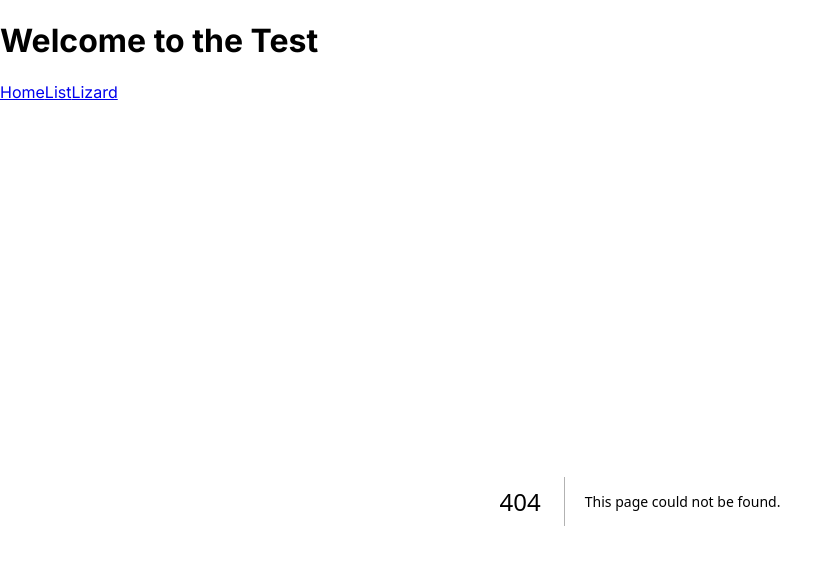
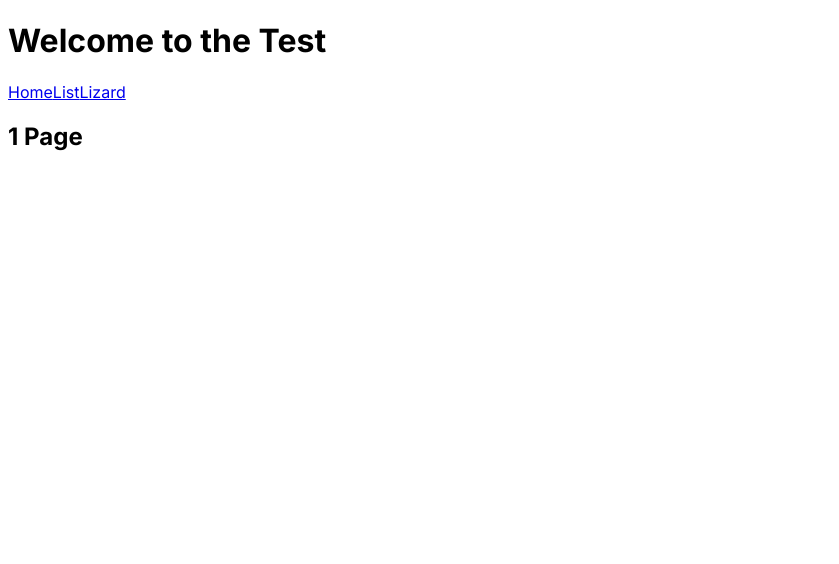
Before and after one commit to martingardner/nextjs-14-test, a Next.js app in the folder next14-test/: page /1 in a window 1280 px wide. Before the commit this address had no page. Shown: the top 564 px of the page, without its empty margins (0-839 px from the left). Built offline with nearby package versions, Linux system fonts and the light colour scheme.

Commit message:
rough test of dynamic page name

```diff
--- /dev/null
+++ b/next14-test/app/[id]/page.js
@@ -0,0 +1,8 @@
+export default function Page( { params }) {
+        console.log('params', params);
+    return (
+        <section>
+            <h2>{params.id} Page</h2>
+        </section>
+    )
+}
```
